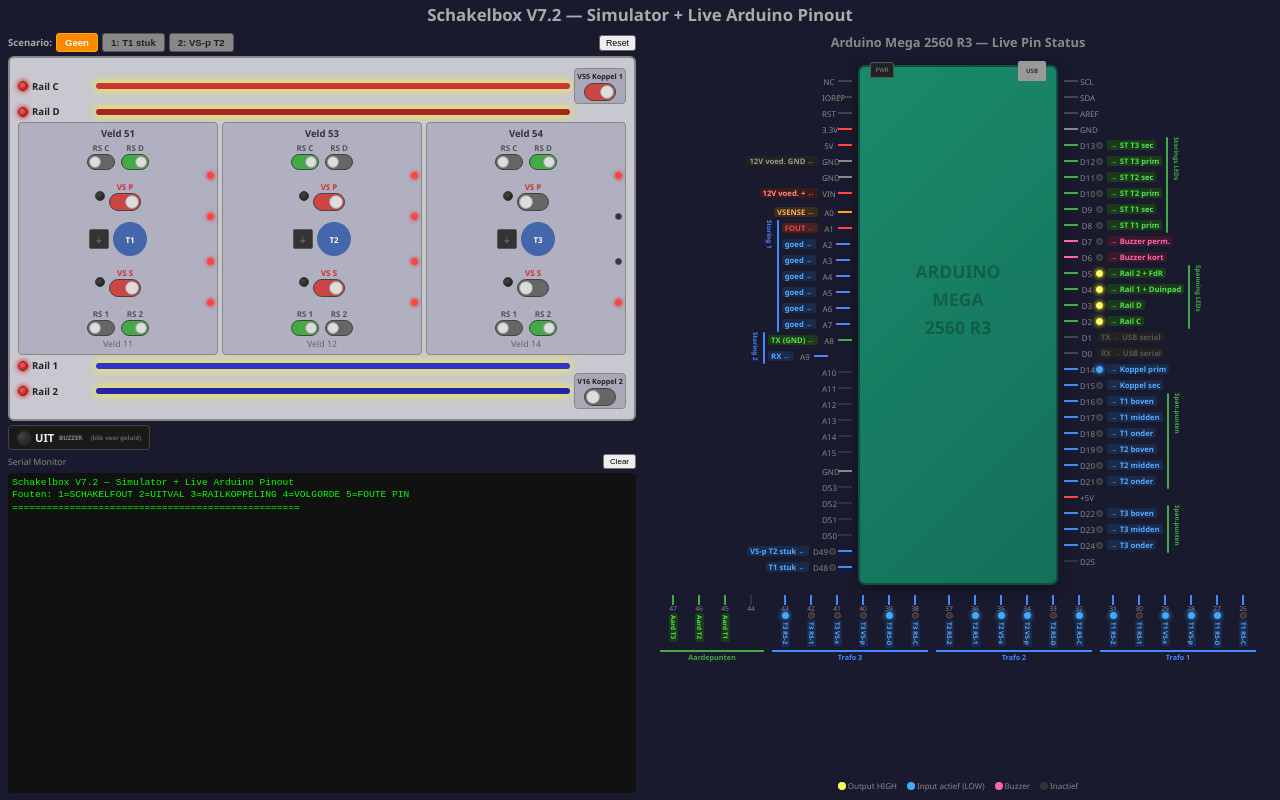
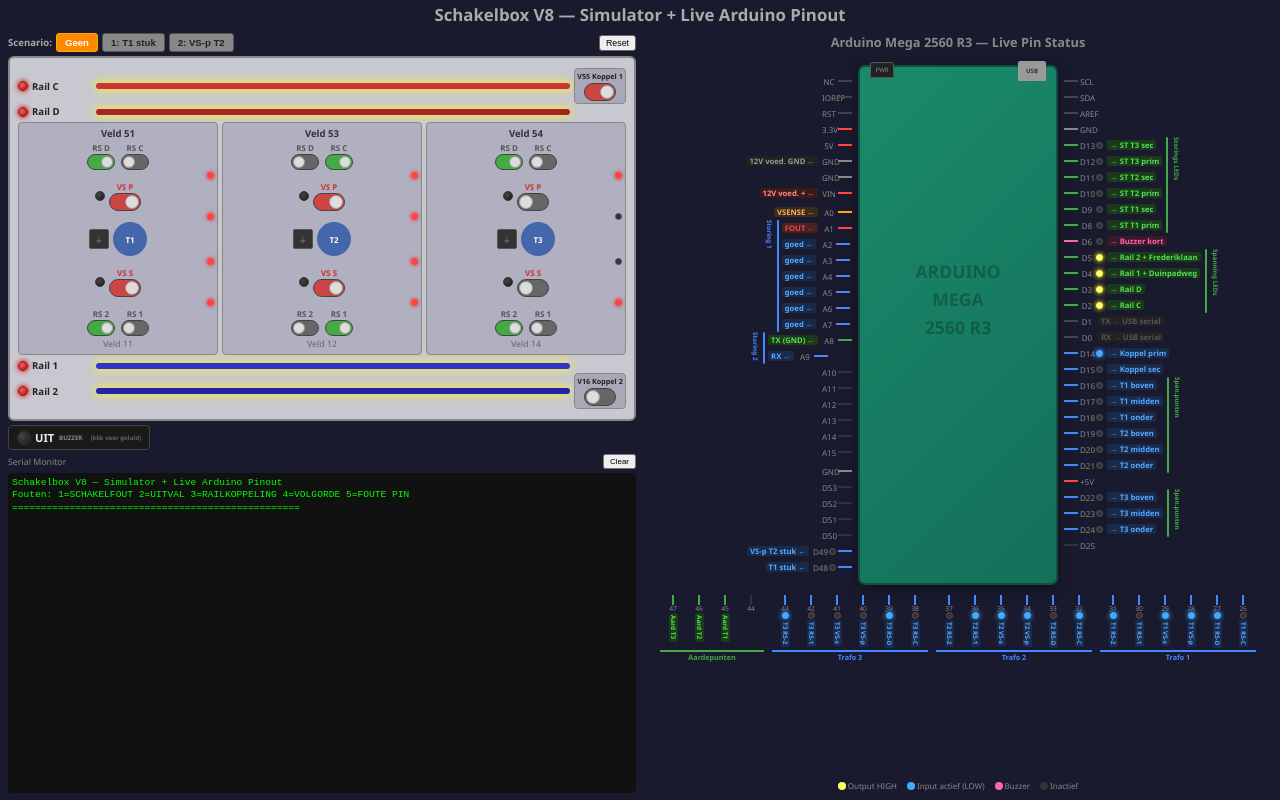
Before and after one commit to ehotting/schakelbox, a website: page schakelbox_simulator_v8.html in a window 1280 px wide. Drawn offline with Linux system fonts and the light colour scheme.

Commit message:
feat: V8 — toonsoort-buzzer, vlamboog-detectie, A0 als GND
V7.2 → V8. Sketch en simulator hernoemd.

Buzzer:
- Passieve piezo via tone() ipv digitalWrite. Patronen per foutsoort:
  T1 uitval (perm), T2 aardpunt-kort (perm), T3 koppelveld (8s),
  T4 vlamboog/sad trombone (5s), T5 verloren (perm), T6 aarding (5s),
  T7 volgorde (3s), T8 boot (sync).
- Highest-prio scheduler bij meerdere ongoing fouten (multiplex bleek
  onbruikbaar als geluid).
- D7 (perm buzzer) afgeschaft, alles op D6.

Detectie:
- Case 2 (loskoppel-met-bypass) eruit: koppelveld vereffent spanning
  over rails dus RS schakelen onder bypass is veilig. Spanning-verschil
  blijft de enige trigger voor vlamboog.

Storing-1 puzzel:
- A0 hergebruikt als common-GND (was floating INPUT). Banaanstekkers
  trekken nu echt naar GND.
- Verloren-state bij foute pin: snel knipperende LED + pulserende
  buzzer in zelfde tempo. Reset bij toggle storing-1 uit.
- Per-pin diagnose in serial output (welke A2..A7 nog niet
  doorverbonden).

Diversen:
- "Fre de Rik" → "Frederiklaan", load-constants als documentatie.
- Simulator: RS toggles in volgorde D-C en 2-1 (match fysieke box).
- BDD: 4 nieuwe scenario's voor koppelveld bypass safe-switch.

```diff
--- a/schakelbox_logic.js
+++ b/schakelbox_logic.js
@@ -1,5 +1,5 @@
-// Schakelbox V7.2 - Kernlogica (geëxtraheerd voor testing)
-// Identiek aan de logica in schakelbox_simulator_v7.html en schakelbox_v7.ino
+// Schakelbox V8 - Kernlogica (geëxtraheerd voor testing)
+// Identiek aan de logica in schakelbox_simulator_v8.html en schakelbox_v8.ino
 
 const RAIL_50C = 0, RAIL_50D = 1;
 const TRAFO_PRIM_0 = 2, TRAFO_PRIM_1 = 3, TRAFO_PRIM_2 = 4;
@@ -162,7 +162,7 @@
 
 // Debounce: filtert mains-hum / hand-pickup op INPUT_PULLUP lijnen.
 // Een input moet `debounceMs` stabiel zijn voordat de waarde geaccepteerd
-// wordt. Identiek aan de C++ implementatie in schakelbox_v7.ino.
+// wordt. Identiek aan de C++ implementatie in schakelbox_v8.ino.
 function createDebouncer(initialValue, debounceMs = 25) {
   return {
     stable: initialValue,
--- a/schakelbox_simulator_v7.html
+++ b/schakelbox_simulator_v8.html
@@ -3,7 +3,7 @@
 <head>
 <meta charset="UTF-8">
 <meta name="viewport" content="width=device-width, initial-scale=1.0">
-<title>Schakelbox Simulator V7.2 - Power Flow + Live Pinout</title>
+<title>Schakelbox Simulator V8 - Power Flow + Live Pinout</title>
 <style>
 * { box-sizing: border-box; margin: 0; padding: 0; }
 body { font-family: 'Segoe UI', system-ui, sans-serif; background: #1a1a2e; color: #eee; min-height: 100vh; }
@@ -136,7 +136,7 @@
 </head>
 <body>
 
-<h1>Schakelbox V7.2 — Simulator + Live Arduino Pinout</h1>
+<h1>Schakelbox V8 — Simulator + Live Arduino Pinout</h1>
 
 <div class="split">
 
@@ -305,14 +305,13 @@
         <span style="font-size:0.4em; font-weight:bold; color:#4a4; writing-mode:vertical-lr; text-orientation:mixed; display:flex; align-items:center;">Storings LEDs</span>
       </div>
 
-      <div class="pin-h"><div class="pw wb"></div><span class="pn">D7</span><div class="pd lo" id="pd-7"></div><span class="pt tb" style="margin-left:2px;">→ Buzzer perm.</span></div>
       <div class="pin-h"><div class="pw wb"></div><span class="pn">D6</span><div class="pd lo" id="pd-6"></div><span class="pt tb" style="margin-left:2px;">→ Buzzer kort</span></div>
 
       <!-- Spanning LEDs: D5-D2 -->
       <div style="display:flex; align-items:stretch;">
         <div style="display:flex; flex-direction:column;">
-          <div class="pin-h"><div class="pw wo"></div><span class="pn">D5</span><div class="pd lo" id="pd-5"></div><span class="pt to" style="margin-left:2px;">→ Rail 2 + FdR</span></div>
-          <div class="pin-h"><div class="pw wo"></div><span class="pn">D4</span><div class="pd lo" id="pd-4"></div><span class="pt to" style="margin-left:2px;">→ Rail 1 + Duinpad</span></div>
+          <div class="pin-h"><div class="pw wo"></div><span class="pn">D5</span><div class="pd lo" id="pd-5"></div><span class="pt to" style="margin-left:2px;">→ Rail 2 + Frederiklaan</span></div>
+          <div class="pin-h"><div class="pw wo"></div><span class="pn">D4</span><div class="pd lo" id="pd-4"></div><span class="pt to" style="margin-left:2px;">→ Rail 1 + Duinpadweg</span></div>
           <div class="pin-h"><div class="pw wo"></div><span class="pn">D3</span><div class="pd lo" id="pd-3"></div><span class="pt to" style="margin-left:2px;">→ Rail D</span></div>
           <div class="pin-h"><div class="pw wo"></div><span class="pn">D2</span><div class="pd lo" id="pd-2"></div><span class="pt to" style="margin-left:2px;">→ Rail C</span></div>
         </div>
@@ -420,8 +419,8 @@
     c.innerHTML+=`<div class="veld veld-trafo">
       <div class="veld-label">${tNames[v][0]}</div>
       <div class="component-row">
+        <div class="switch-group"><span class="switch-label">RS D</span><div class="toggle" id="tog-rs-${v}-1" onclick="toggleRS(${v},1)"><div class="knob"></div></div></div>
         <div class="switch-group"><span class="switch-label">RS C</span><div class="toggle" id="tog-rs-${v}-0" onclick="toggleRS(${v},0)"><div class="knob"></div></div></div>
-        <div class="switch-group"><span class="switch-label">RS D</span><div class="toggle" id="tog-rs-${v}-1" onclick="toggleRS(${v},1)"><div class="knob"></div></div></div>
       </div>
       <div class="aard-row"><div class="span-dot dead" id="vdot-${v}-0" title="Spanning boven VS-P" style="cursor:pointer;" onclick="clickSpanPunt(${v},0)"></div></div>
       <div class="vs-row">
@@ -440,8 +439,8 @@
       </div>
       <div class="aard-row"><div class="span-dot dead" id="vdot-${v}-2" title="Spanning onder VS-S" style="cursor:pointer;" onclick="clickSpanPunt(${v},2)"></div></div>
       <div class="component-row">
+        <div class="switch-group"><span class="switch-label">RS 2</span><div class="toggle" id="tog-rs-${v}-3" onclick="toggleRS(${v},3)"><div class="knob"></div></div></div>
         <div class="switch-group"><span class="switch-label">RS 1</span><div class="toggle" id="tog-rs-${v}-2" onclick="toggleRS(${v},2)"><div class="knob"></div></div></div>
-        <div class="switch-group"><span class="switch-label">RS 2</span><div class="toggle" id="tog-rs-${v}-3" onclick="toggleRS(${v},3)"><div class="knob"></div></div></div>
       </div>
       <div class="veld-label-sec">${tNames[v][2]}</div>
     </div>`;
@@ -744,7 +743,7 @@
   // === PINOUT: Output pins (right strip) ===
   sD('pd-2',spanning[RAIL_50C]?'hi-out':'lo');   // Rail C
   sD('pd-3',spanning[RAIL_50D]?'hi-out':'lo');   // Rail D
-  sD('pd-4',spanning[RAIL_10_1]?'hi-out':'lo');  // Rail 1 + Duinpad
+  sD('pd-4',spanning[RAIL_10_1]?'hi-out':'lo');  // Rail 1 + Duinpadweg
   sD('pd-5',spanning[RAIL_10_2]?'hi-out':'lo');  // Rail 2 + FdR
   sD('pd-8',st[0][0]?'hi-out':'lo');  // ST T1p
   sD('pd-9',st[0][1]?'hi-out':'lo');  // ST T1s
@@ -752,19 +751,18 @@
   sD('pd-11',st[1][1]?'hi-out':'lo'); // ST T2s
   sD('pd-12',st[2][0]?'hi-out':'lo'); // ST T3p
   sD('pd-13',st[2][1]?'hi-out':'lo'); // ST T3s
-  // Buzzer pins: D6 = kort (3s bij elke fout), D7 = permanent (zolang fout voortduurt)
-  const shortBuzzer = ba;
+  // Buzzer: 1 pin (D6, passieve piezo via tone()).
+  // Audio in deze simulator is een vereenvoudiging — in de Arduino-sketch
+  // worden distinctieve patronen per foutsoort gespeeld (sad trombone voor
+  // vlamboog, etc.). Hier laten we het visuele LED meelopen met elke fout.
   const heeftAardFout = state._prevAardFout && state._prevAardFout.some(x=>x);
   const heeftKopFout50 = state._kopFout50 && state._kopFout50.some(x=>x);
   const heeftKopFout10 = state._kopFout10 && state._kopFout10.some(x=>x);
-  const permBuzzer = spanning[RAIL_10_1]===false || spanning[RAIL_10_2]===false  // uitval
-    || state.koppelingAlarm.some(v => v[0] || v[1])  // railkoppeling >60s
-    || heeftAardFout  // spanning op geaard punt
-    || heeftKopFout50 || heeftKopFout10;  // RS dicht zonder koppelveld
-  sD('pd-6', shortBuzzer ? 'hi-buz' : 'lo');
-  sD('pd-7', permBuzzer ? 'hi-buz' : 'lo');
-  // Permanente buzzer houdt ook audio aan (type 1 toon)
-  if(permBuzzer) state.buzzerTot[1]=Math.max(state.buzzerTot[1]||0,now+500);
+  const ongoing = spanning[RAIL_10_1]===false || spanning[RAIL_10_2]===false
+    || state.koppelingAlarm.some(v => v[0] || v[1])
+    || heeftAardFout || heeftKopFout50 || heeftKopFout10;
+  sD('pd-6', (ba || ongoing) ? 'hi-buz' : 'lo');
+  if(ongoing) state.buzzerTot[1]=Math.max(state.buzzerTot[1]||0,now+500);
 
   // === PINOUT: Input pins (bottom strip D26-D47) ===
   // Per trafo 6 pins: RS-C, RS-D, VS-p, VS-s, RS-1, RS-2
@@ -880,7 +878,7 @@
 renderSenseGrid();renderPairGrid();
 runLoop();
 setInterval(()=>{ckRK(Date.now());updateUI(Date.now());},200);
-sL('Schakelbox V7.2 — Simulator + Live Arduino Pinout');
+sL('Schakelbox V8 — Simulator + Live Arduino Pinout');
 sL('Fouten: 1=SCHAKELFOUT 2=UITVAL 3=RAILKOPPELING 4=VOLGORDE 5=FOUTE PIN');
 sL('='.repeat(50));
 </script>
```
Also changed, not shown: README.md, 3 other files.
